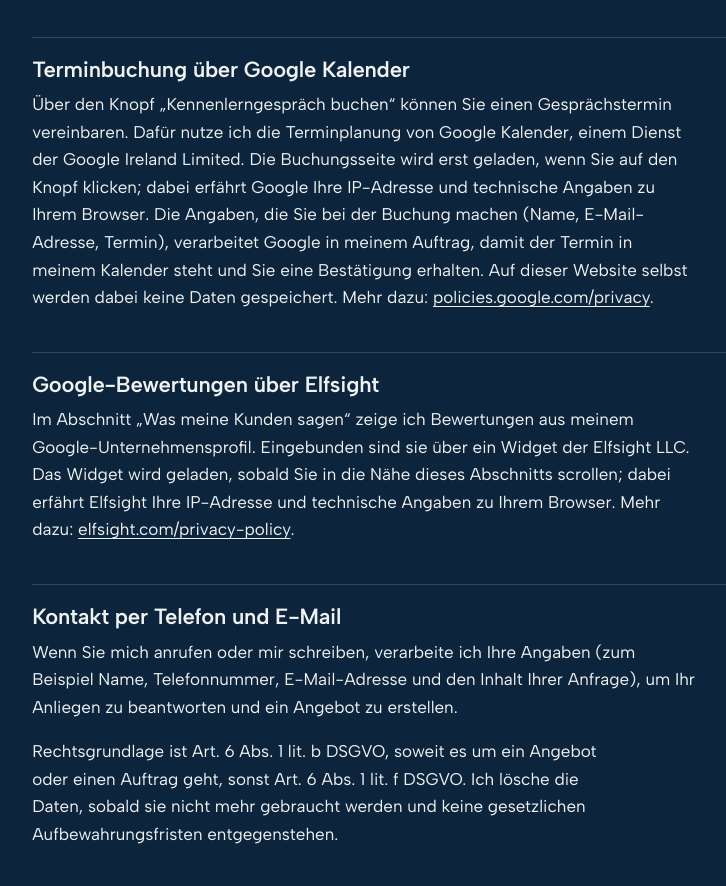
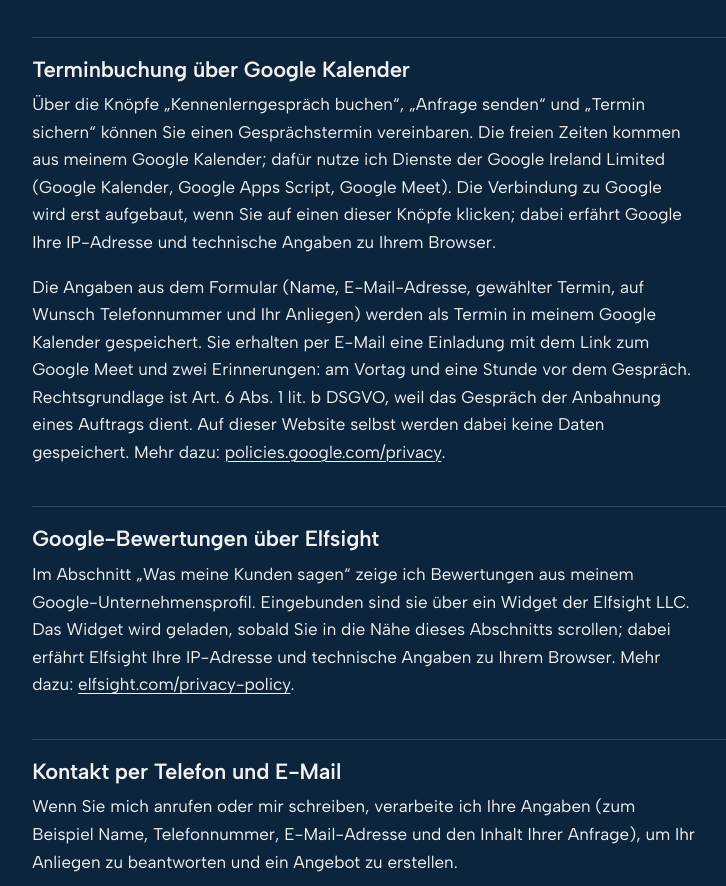
Before and after one commit to betterVIDEOSs/tillboerner-website, a plain HTML site: page datenschutz.html in a window 1280 px wide. Shown: the part 1990-2876 px from the top of the page, without its empty margins (19-745 px from the left). Drawn offline with Linux system fonts and the light colour scheme.

Commit message:
Eigene Terminbuchung angeschlossen: Knopf zeigt auf das Kalender-Skript, Datenschutzerklärung angepasst
Co-Authored-By: Claude Fable 5.2 <noreply@anthropic.com>
Claude-Session: https://claude.ai/code/session_01MYxWecSh4BjLKBjYwkHiYd

```diff
--- a/datenschutz.html
+++ b/datenschutz.html
@@ -59,7 +59,8 @@
     <p>Rechtsgrundlage für die Filme, die Sie selbst starten, ist Ihre Einwilligung durch das Starten des Videos (Art. 6 Abs. 1 lit. a DSGVO, § 25 Abs. 1 TDDDG). Sie können sie für die Zukunft widerrufen, indem Sie keine weiteren Videos starten. Mehr dazu in der Datenschutzerklärung von Vimeo: <a href="https://vimeo.com/privacy" rel="noopener">vimeo.com/privacy</a>.</p>
 
     <h2>Terminbuchung über Google Kalender</h2>
-    <p>Über den Knopf „Kennenlerngespräch buchen“ können Sie einen Gesprächstermin vereinbaren. Dafür nutze ich die Terminplanung von Google Kalender, einem Dienst der Google Ireland Limited. Die Buchungsseite wird erst geladen, wenn Sie auf den Knopf klicken; dabei erfährt Google Ihre IP-Adresse und technische Angaben zu Ihrem Browser. Die Angaben, die Sie bei der Buchung machen (Name, E-Mail-Adresse, Termin), verarbeitet Google in meinem Auftrag, damit der Termin in meinem Kalender steht und Sie eine Bestätigung erhalten. Auf dieser Website selbst werden dabei keine Daten gespeichert. Mehr dazu: <a href="https://policies.google.com/privacy" rel="noopener">policies.google.com/privacy</a>.</p>
+    <p>Über die Knöpfe „Kennenlerngespräch buchen“, „Anfrage senden“ und „Termin sichern“ können Sie einen Gesprächstermin vereinbaren. Die freien Zeiten kommen aus meinem Google Kalender; dafür nutze ich Dienste der Google Ireland Limited (Google Kalender, Google Apps Script, Google Meet). Die Verbindung zu Google wird erst aufgebaut, wenn Sie auf einen dieser Knöpfe klicken; dabei erfährt Google Ihre IP-Adresse und technische Angaben zu Ihrem Browser.</p>
+    <p>Die Angaben aus dem Formular (Name, E-Mail-Adresse, gewählter Termin, auf Wunsch Telefonnummer und Ihr Anliegen) werden als Termin in meinem Google Kalender gespeichert. Sie erhalten per E-Mail eine Einladung mit dem Link zum Google Meet und zwei Erinnerungen: am Vortag und eine Stunde vor dem Gespräch. Rechtsgrundlage ist Art. 6 Abs. 1 lit. b DSGVO, weil das Gespräch der Anbahnung eines Auftrags dient. Auf dieser Website selbst werden dabei keine Daten gespeichert. Mehr dazu: <a href="https://policies.google.com/privacy" rel="noopener">policies.google.com/privacy</a>.</p>
 
     <h2>Google-Bewertungen über Elfsight</h2>
     <p>Im Abschnitt „Was meine Kunden sagen“ zeige ich Bewertungen aus meinem Google-Unternehmensprofil. Eingebunden sind sie über ein Widget der Elfsight LLC. Das Widget wird geladen, sobald Sie in die Nähe dieses Abschnitts scrollen; dabei erfährt Elfsight Ihre IP-Adresse und technische Angaben zu Ihrem Browser. Mehr dazu: <a href="https://elfsight.com/privacy-policy/" rel="noopener">elfsight.com/privacy-policy</a>.</p>
```
Also changed, not shown: index.html (+1 -1 lines).
